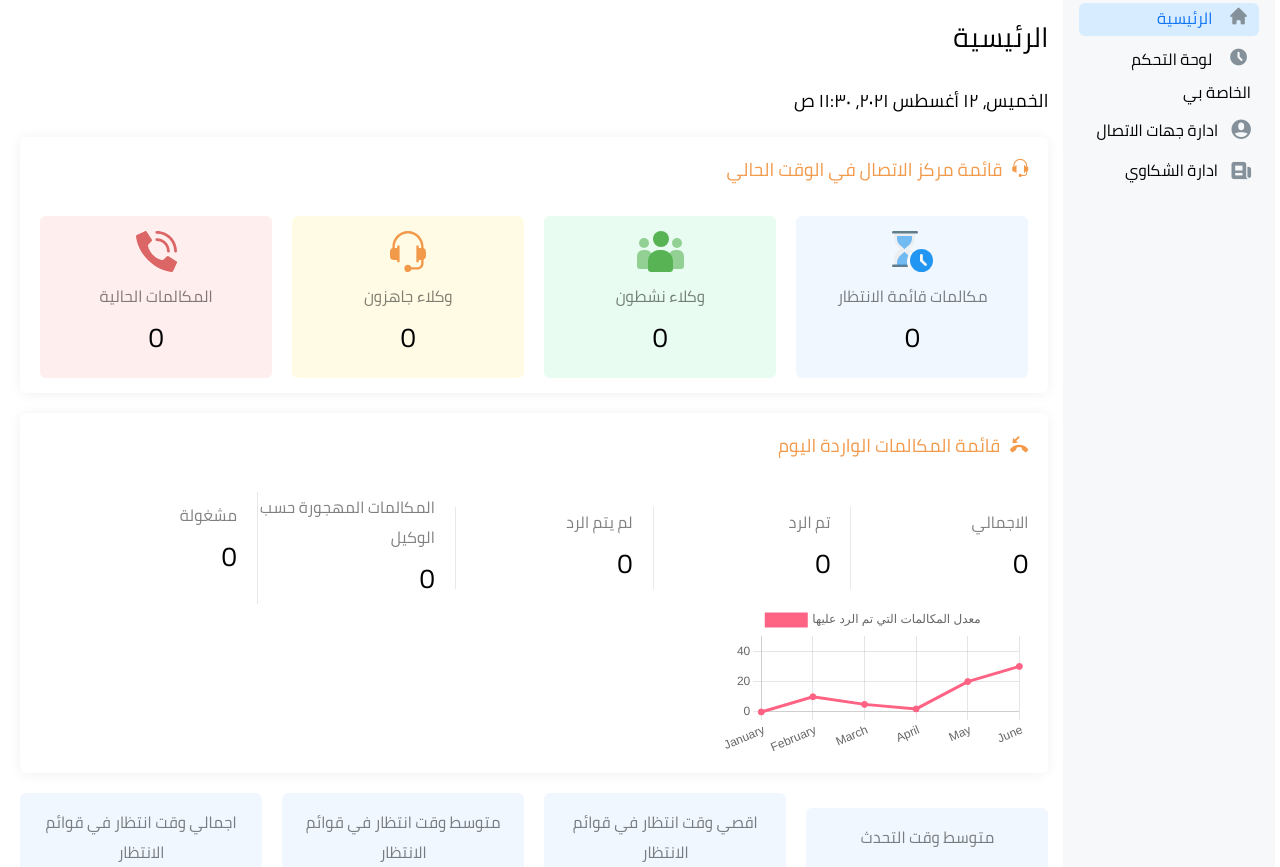
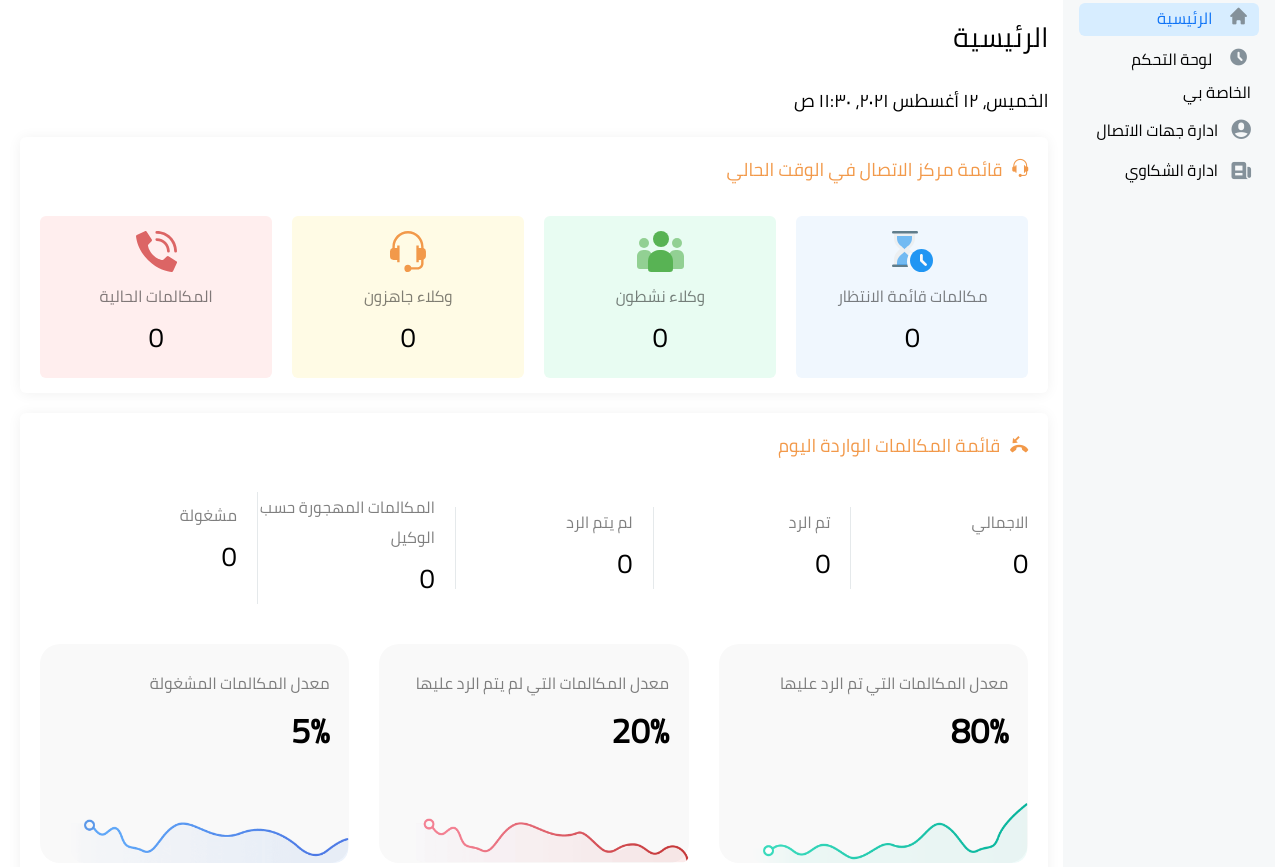
Before and after one commit to adel9210/xon-tel, a website: page index.html in a window 1280 px wide. Shown: the part 73-940 px from the top of the page. Drawn offline with nearby package versions, Linux system fonts and the light colour scheme; files whose address does not match are found by name.

Commit message:
add dashboard charts

```diff
--- a/index.html
+++ b/index.html
@@ -278,8 +278,26 @@
 
               <div class="dashboard__charts">
                 <div class="row">
-                  <div class="col-md-4">
-                    <canvas id="myChart"></canvas>
+                  <div class="col-md-4 mb-5">
+                    <div class="dashboard__charts__item">
+                      <h2 class="dashboard__charts__item__title">معدل المكالمات التي تم الرد عليها</h2>
+                      <h3 class="dashboard__charts__item__value">80%</h3>
+                      <img class="dashboard__charts__item__image" src="assets/img/chart-green.png" alt="">
+                    </div>
+                  </div>
+                  <div class="col-md-4 mb-5">
+                    <div class="dashboard__charts__item">
+                      <h2 class="dashboard__charts__item__title">معدل المكالمات التي لم يتم الرد عليها</h2>
+                      <h3 class="dashboard__charts__item__value">20%</h3>
+                      <img class="dashboard__charts__item__image" src="assets/img/chart-red.png" alt="">
+                    </div>
+                  </div>
+                  <div class="col-md-4 mb-5">
+                    <div class="dashboard__charts__item">
+                      <h2 class="dashboard__charts__item__title">معدل المكالمات المشغولة</h2>
+                      <h3 class="dashboard__charts__item__value">5%</h3>
+                      <img class="dashboard__charts__item__image" src="assets/img/chart-blue.png" alt="">
+                    </div>
                   </div>
                 </div>
               </div>
--- a/src/scss/pages/_dashboard.scss
+++ b/src/scss/pages/_dashboard.scss
@@ -30,4 +30,42 @@
       }
     }
   }
+
+  &__charts {
+    margin-top: 40px;
+    &__item {
+      padding-top: 24px;
+      padding-bottom: 100px;
+      background-color: #f9f9f9;
+      border-radius: 20px;
+      height: 100%;
+      position: relative;
+      // margin-bottom: 15px;
+
+      &__title {
+        font-size: rem(14);
+        color: $text-color;
+       padding: 0 20px;
+      }
+
+      &__value {
+        font-size: rem(30);
+        font-weight: bold;
+       padding: 0 20px;
+      }
+
+      &__image {
+        width: 90%;
+        position: absolute;
+        bottom: 0;
+      }
+
+      @include media-breakpoint-down(sm){
+        padding-bottom: 50px;
+        &__image {
+          width: 100%;
+        }
+      }
+    }
+  }
 }
```
Also changed, not shown: assets/css/style-ltr.min.css, assets/css/style-rtl.min.css, assets/img/chart-blue.png (added), assets/img/chart-green.png (added), assets/img/chart-red.png (added), 2 other files.
